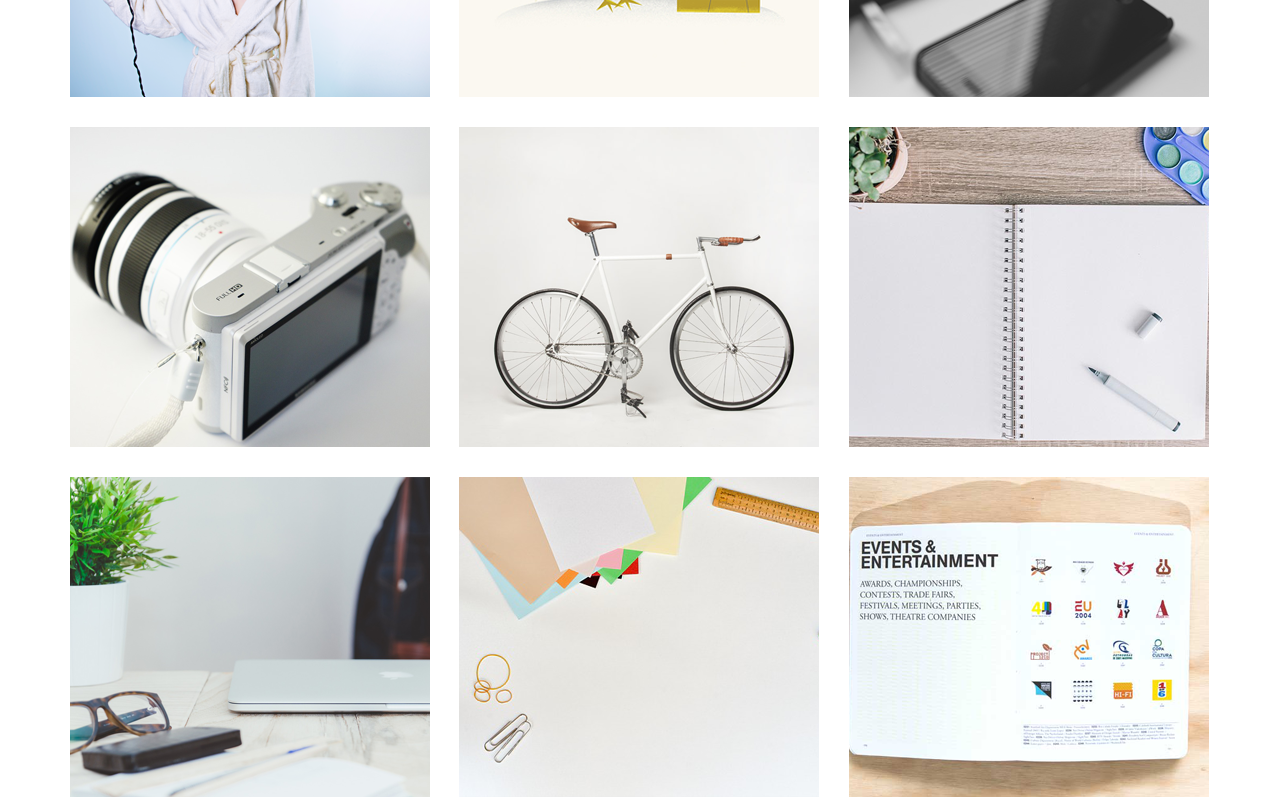
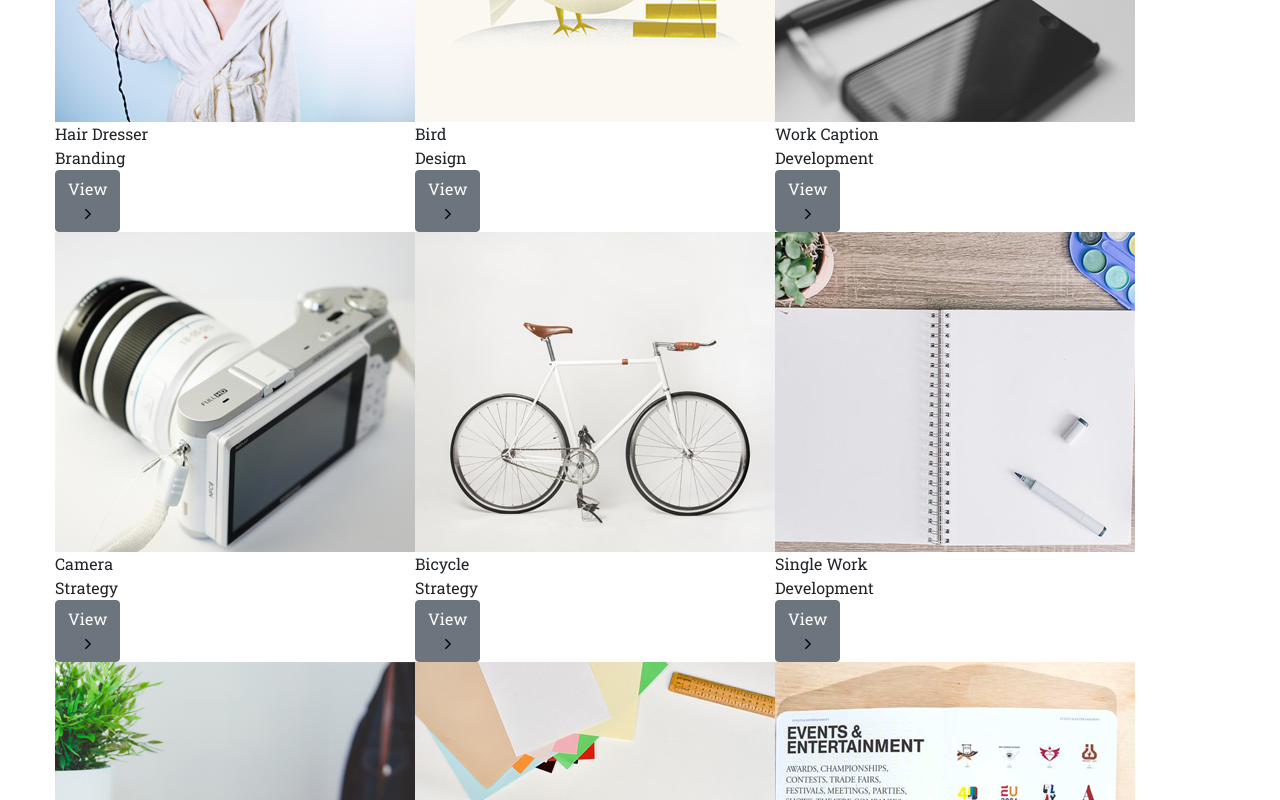
Before and after one commit to AnigalHub/PixelPerfect, a Vue app: page / in a window 1280 px wide. Shown: the part 2660-3460 px from the top of the page. Built offline with nearby package versions, Linux system fonts and the light colour scheme.

Commit message:
добавлен блок при наведении (название, тип, кнопка)

```diff
--- a/src/components/Works.vue
+++ b/src/components/Works.vue
@@ -1,10 +1,7 @@
 <template>
     <div id="Works">
         <b-container>
-        <div class="name_component">Latest works</div>
-        <svg class="underline" xmlns="http://www.w3.org/2000/svg" >
-            <path fill="rgb(85, 85, 85)" d="M0.000,1.999 L0.000,-0.000 L50.000,-0.000 L50.000,1.999 L0.000,1.999 "/>
-        </svg>
+            <layout :name_component="name_component"/>
             <div class="nav_component">
                 <b-navbar-nav align="center">
                     <b-nav-item id="first">All</b-nav-item>
@@ -15,28 +12,43 @@
                 </b-navbar-nav>
             </div>
             <div class="flex-container">
-            <img v-for="(work, index) in Works" :key="index" :src="work.src" :alt="work.alt"/>
+                <div v-for="(work, index) in Works" :key="index">
+                    <img :src="work.img_src" :alt="work.img_alt"/>
+                    <div class="work_hover">
+                        <div class="name_work">{{work.name}}</div>
+                        <div class="type_work">{{work.type}}</div>
+                        <b-button>
+                            <div class="view">View</div>
+                            <component :is="arrow"/>
+                        </b-button>
+                    </div>
+                </div>
             </div>
         </b-container>
     </div>
 </template>
 
 <script>
+    import Layout from "./layout";
+    import arrowSVG from "./svg_works/arrow_svg";
     export default {
         name: "Works",
+        components: {Layout},
         data(){
             return{
+               name_component:"Latest works",
                Works:[
-                    {src: "./Works/Hair_Dresser.png", alt: "Hair_Dresser",},
-                    {src: "./Works/Bird.png", alt: "Bird",},
-                    {src: "./Works/Work_Caption.png", alt: "Work_Caption",},
-                    {src: "./Works/Camera.png", alt: "Camera",},
-                    {src: "./Works/Bicycle.png", alt: "Bicycle",},
-                    {src: "./Works/Single_Work.png", alt: "Single_Work",},
-                    {src: "./Works/Workplace.png", alt: "Workplace",},
-                    {src: "./Works/Stationery.png", alt: "Stationery",},
-                    {src: "./Works/Events_Entertainment.png", alt: "Events_Entertainment",},
+                    {img_src: "./Works/Hair_Dresser.png", img_alt: "Hair_Dresser",name:"Hair Dresser",type:"Branding"},
+                    {img_src: "./Works/Bird.png", img_alt: "Bird",name:"Bird",type:"Design"},
+                    {img_src: "./Works/Work_Caption.png", img_alt: "Work_Caption",name:"Work Caption",type:"Development"},
+                    {img_src: "./Works/Camera.png", img_alt: "Camera", name:"Camera",type:"Strategy"},
+                    {img_src: "./Works/Bicycle.png", img_alt: "Bicycle",name:"Bicycle",type:"Strategy"},
+                    {img_src: "./Works/Single_Work.png", img_alt: "Single_Work",name:"Single Work",type:"Development"},
+                    {img_src: "./Works/Workplace.png", img_alt: "Workplace",name:"Workplace",type:"Development"},
+                    {img_src: "./Works/Stationery.png", img_alt: "Stationery",name:"Stationery",type:"Design"},
+                    {img_src: "./Works/Events_Entertainment.png", img_alt: "Design",name:"Design",type:"Branding"},
                 ],
+                arrow:arrowSVG,
             }
         }
     }
```
Lines whose indentation alone changed are shown as unchanged.
